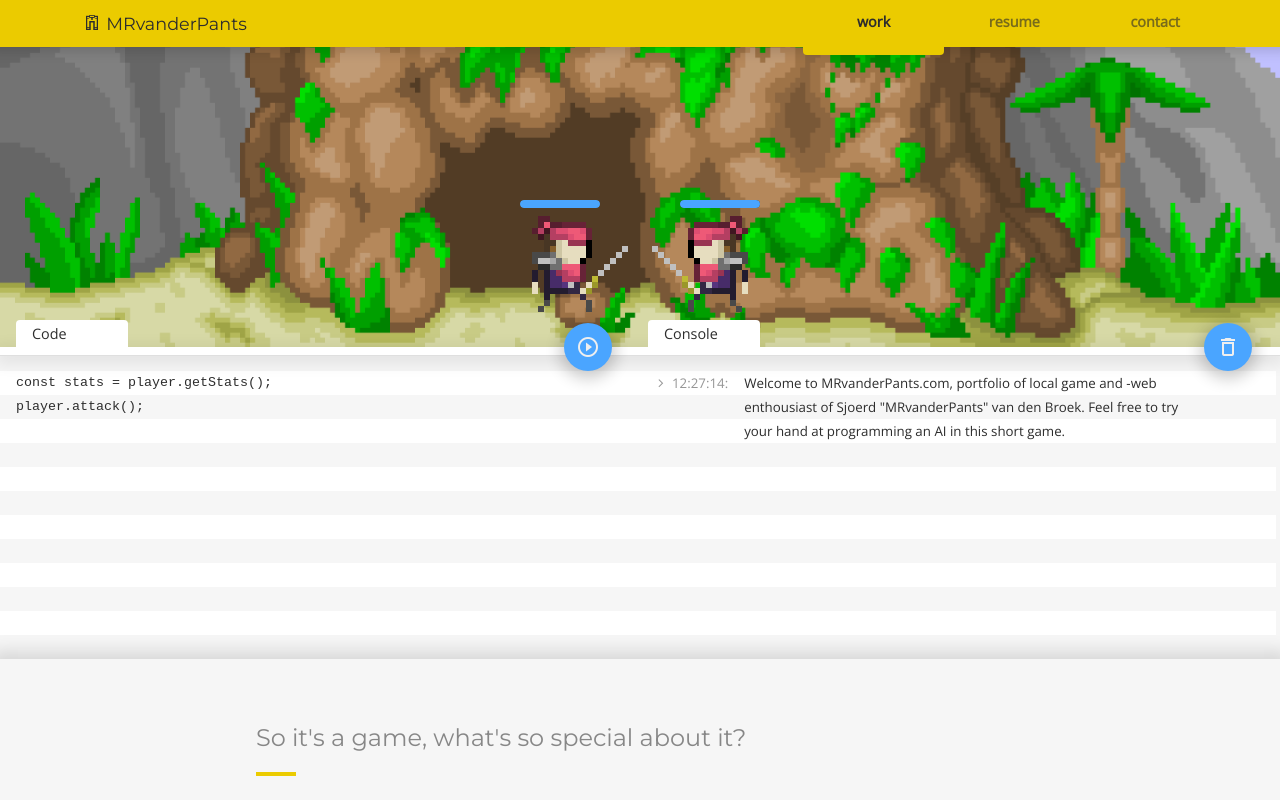
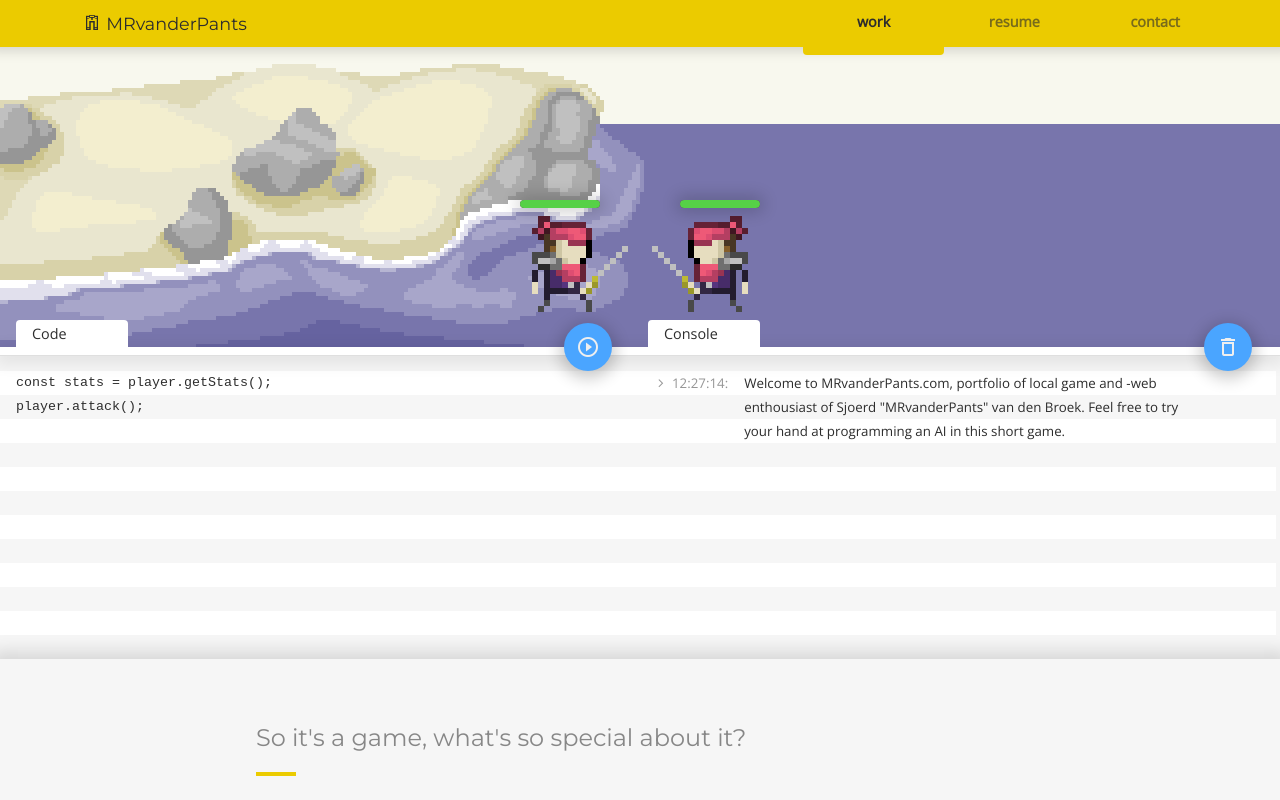
Before and after one commit to MRvanderPants/jsrpg, an Angular app: page / in a window 1280 px wide. Shown: the top 800 px of the page. Built offline with nearby package versions, Linux system fonts and the light colour scheme.

Commit message:
Upgraded game styling

```diff
--- a/src/app/components/game/game.component.scss
+++ b/src/app/components/game/game.component.scss
@@ -1,7 +1,7 @@
 .game {
 
     align-items: flex-end;
-    background: var(--col-beige-lighter) url('/assets/background.png');
+    background: var(--col-beige-lighter) url('/assets/gfx/scape[2].png');
     background-position: center bottom;
     background-repeat: no-repeat;
     background-size: auto 100%;
--- a/src/app/components/healthbar/healthbar.component.html
+++ b/src/app/components/healthbar/healthbar.component.html
@@ -1,3 +1,3 @@
 <div #container class="healthbar" [class.mirrored]="isMirrored">
-  <div #fill class="healthbar__fill" [style.width.px]="getWidth()"></div>
+  <div #fill class="healthbar__fill {{ getColour() }}" [style.width.px]="getWidth()"></div>
 </div>
--- a/src/app/components/healthbar/healthbar.component.scss
+++ b/src/app/components/healthbar/healthbar.component.scss
@@ -8,9 +8,12 @@
     top: -1rem;
     width: 5rem;
 
+    -webkit-box-shadow: 0 0 1rem 0.25rem #00000030;
+    -moz-box-shadow:    0 0 1rem 0.25rem #00000030;
+    box-shadow:         0 0 1rem 0.25rem #00000030;
+
     .healthbar__fill {
 
-        background-color: var(--col-blue);
         border-radius: 0.25rem;
         height: 100%;
         width: calc(100% + 0.5rem);
@@ -25,3 +28,15 @@
     filter: FlipH;
     -ms-filter: "FlipH";
 }
+
+.green {
+    background-color: var(--col-succes);
+}
+
+.yellow {
+    background-color: var(--col-yellow);
+}
+
+.red {
+    background-color: var(--col-danger);
+}
--- a/src/app/components/healthbar/healthbar.component.ts
+++ b/src/app/components/healthbar/healthbar.component.ts
@@ -27,4 +27,22 @@ export class HealthbarComponent implements OnInit {
     const maxWidth = this.container.nativeElement.clientWidth;
     return (maxWidth * stats.health) / stats.maxHealth;
   }
+
+
+  /**
+   * Decides the colour of the healthbar
+   */
+  public getColour (): string {
+
+    const stats = this.character.getStats();
+    const perc = stats.health / stats.maxHealth;
+
+    if (perc >= 0.5) {
+      return 'green';
+    }
+    if (perc >= 0.25 && perc < 0.5) {
+      return 'yellow';
+    }
+    return 'red';
+  }
 }
```
